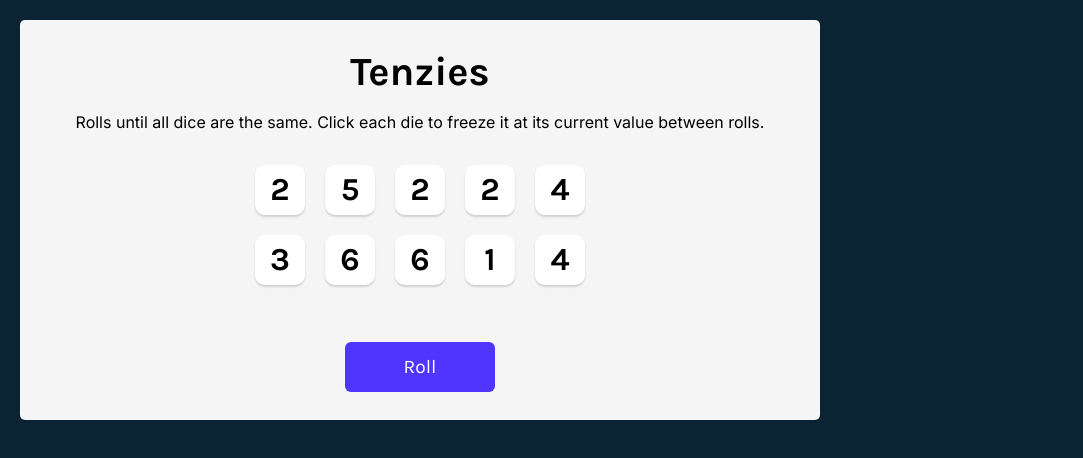
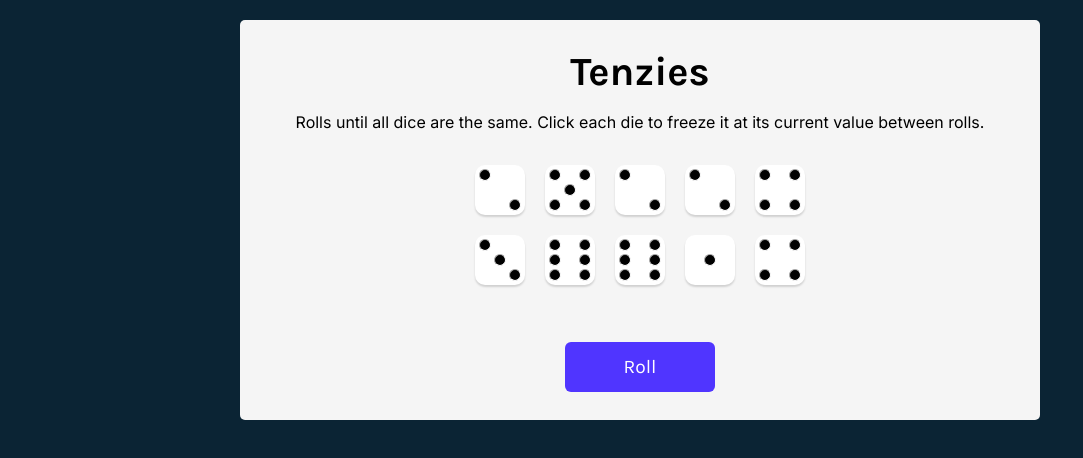
Before and after one commit to LeoStavropoulos/react-tenzies-app, a React (Create React App) app: page / in a window 1280 px wide. Shown: the top 458 px of the page, without its empty margins (0-1083 px from the left). Built offline with nearby package versions, Linux system fonts and the light colour scheme.

Commit message:
Replaced dice number with dots

```diff
--- a/src/App.js
+++ b/src/App.js
@@ -36,7 +36,7 @@ export default function App() {
         setDice(oldDice => oldDice.map(die => die.id === id ? {...die, isHeld: !die.isHeld} : die))
     }
 
-    const diceElements = dice.map((die, index) => <Die key={index} value={die.value} isHeld={die.isHeld} holdDice={() => holdDice(die.id)}/>)
+    const diceElements = dice.map((die, index) => <Die key={index} id={die.id} value={die.value} isHeld={die.isHeld} holdDice={() => holdDice(die.id)}/>)
 
     return(
         <main>
--- /dev/null
+++ b/src/components/Die.css
@@ -0,0 +1,75 @@
+.die-face {
+    height: 50px;
+    width: 50px;
+    box-shadow: 0 2px 2px rgba(0, 0, 0, 0.15);
+    border-radius: 10px;
+    display: grid;
+    grid-template-columns: repeat(3, 1fr);
+    grid-template-rows: repeat(3, 1fr);
+    padding: 2px;
+    cursor: pointer;
+}
+
+.dot {
+    background-color: #000;
+    border-radius: 50%;
+    border: 1px inset white;
+    width: 12px;
+    height: 12px;
+    place-self: center;
+}
+
+.dot-11 {
+    grid-row-start: 2;
+    grid-column-start: 2;
+}
+
+.dot-12 {
+    grid-row-start: 1;
+    grid-column-start: 1;
+}
+
+.dot-13 {
+    grid-row-start: 3;
+    grid-column-start: 3;
+}
+
+.dot-14 {
+    grid-row-start: 3;
+    grid-column-start: 1;
+}
+
+.dot-15 {
+    grid-row-start: 1;
+    grid-column-start: 3;
+}
+
+.dot-01 {
+    grid-row-start: 1;
+    grid-column-start: 1;
+}
+
+.dot-02 {
+    grid-row-start: 3;
+    grid-column-start: 3;
+}
+
+.dot-03 {
+    grid-row-start: 3;
+    grid-column-start: 1;
+}
+
+.dot-04 {
+    grid-row-start: 1;
+    grid-column-start: 3;
+}
+
+.dot-05 {
+    grid-row-start: 2;
+    grid-column-start: 1;
+}
+
+.dot-06 {
+    grid-row-start: 2;
+    grid-column-start: 3;
+}
--- a/src/components/Die.js
+++ b/src/components/Die.js
@@ -1,9 +1,16 @@
 import React from "react";
+import './Die.css'
 
 export default function Die(props) {
+    let dots = [];
+    const val = props.value
+    for (let i = 1; i <= val; i++) {
+        dots.push(<div key={props.id * 10 + i} className={`dot dot-${val % 2}${i}`}></div>)
+    }
+
     return (
         <div className="die-face" style={props.isHeld ? {backgroundColor:"#59E391"} : {backgroundColor: "#fff"}} onClick={props.holdDice}>
-            <h2 className={"die-num"}>{props.value}</h2>
+            {dots}
         </div>
     )
 }
--- a/src/index.css
+++ b/src/index.css
@@ -11,9 +11,13 @@ body {
   font-family: 'Karla', sans-serif;
 }
 
+body::-webkit-scrollbar{
+  display: none;
+}
+
 main {
   background-color: #F5F5F5;
-  height: 400px;
+  min-height: 400px;
   max-width: 800px;
   border-radius: 5px;
   padding: 20px;
@@ -21,6 +25,7 @@ main {
   flex-direction: column;
   justify-content: space-around;
   align-items: center;
+  margin: auto;
 }
 
 .title {
@@ -42,21 +47,6 @@ main {
   margin-bottom: 40px;
 }
 
-.die-face {
-  height: 50px;
-  width: 50px;
-  box-shadow: 0px 2px 2px rgba(0, 0, 0, 0.15);
-  border-radius: 10px;
-  display: flex;
-  justify-content: center;
-  align-items: center;
-  cursor: pointer;
-}
-
-.die-num {
-  font-size: 2rem;
-}
-
 .roll-dice {
   height: 50px;
   width: 150px;
@@ -76,3 +66,10 @@ main {
 .roll-dice:active {
   box-shadow: inset 5px 5px 10px -3px rgba(0, 0, 0, 0.7);
 }
+
+@media screen and (max-width: 450px) {
+
+  .dice-container {
+    grid-template: auto auto / repeat(2, 1fr);
+  }
+}
```
